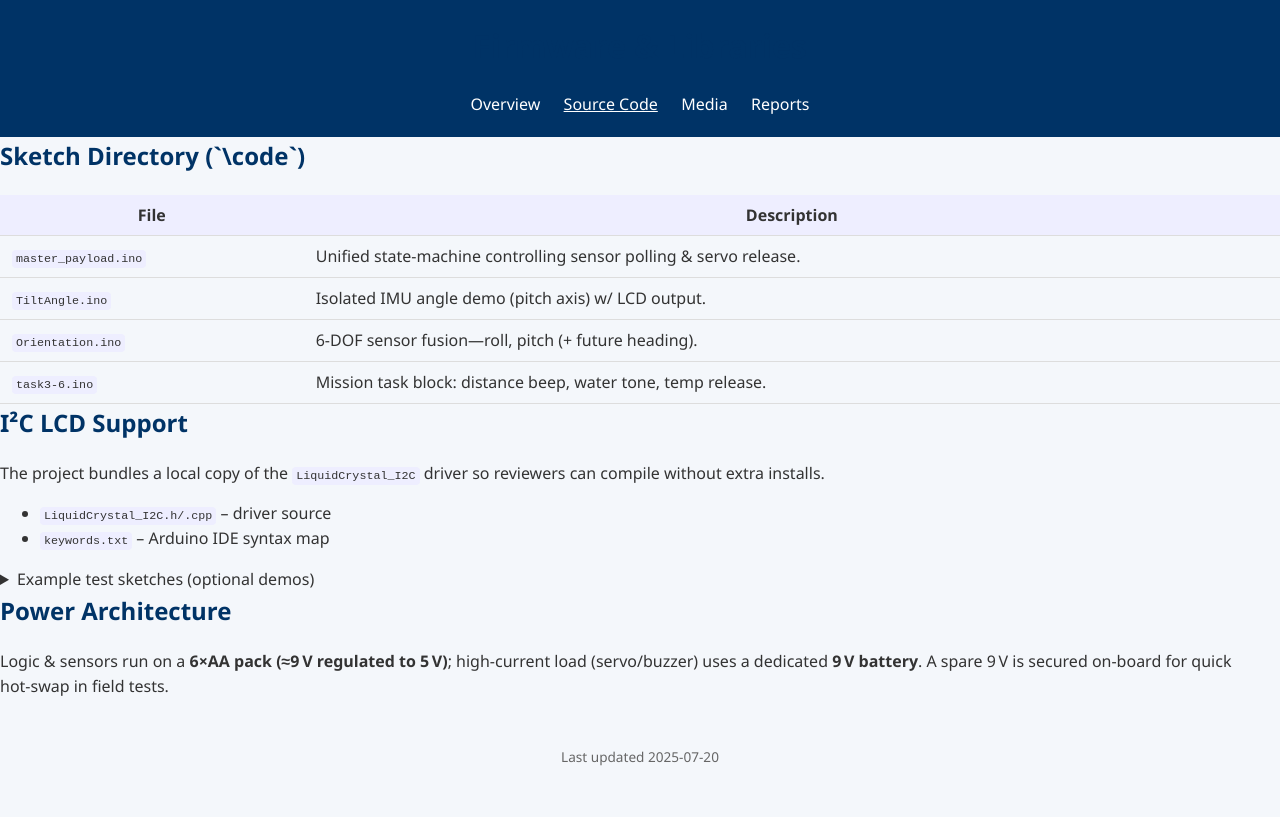
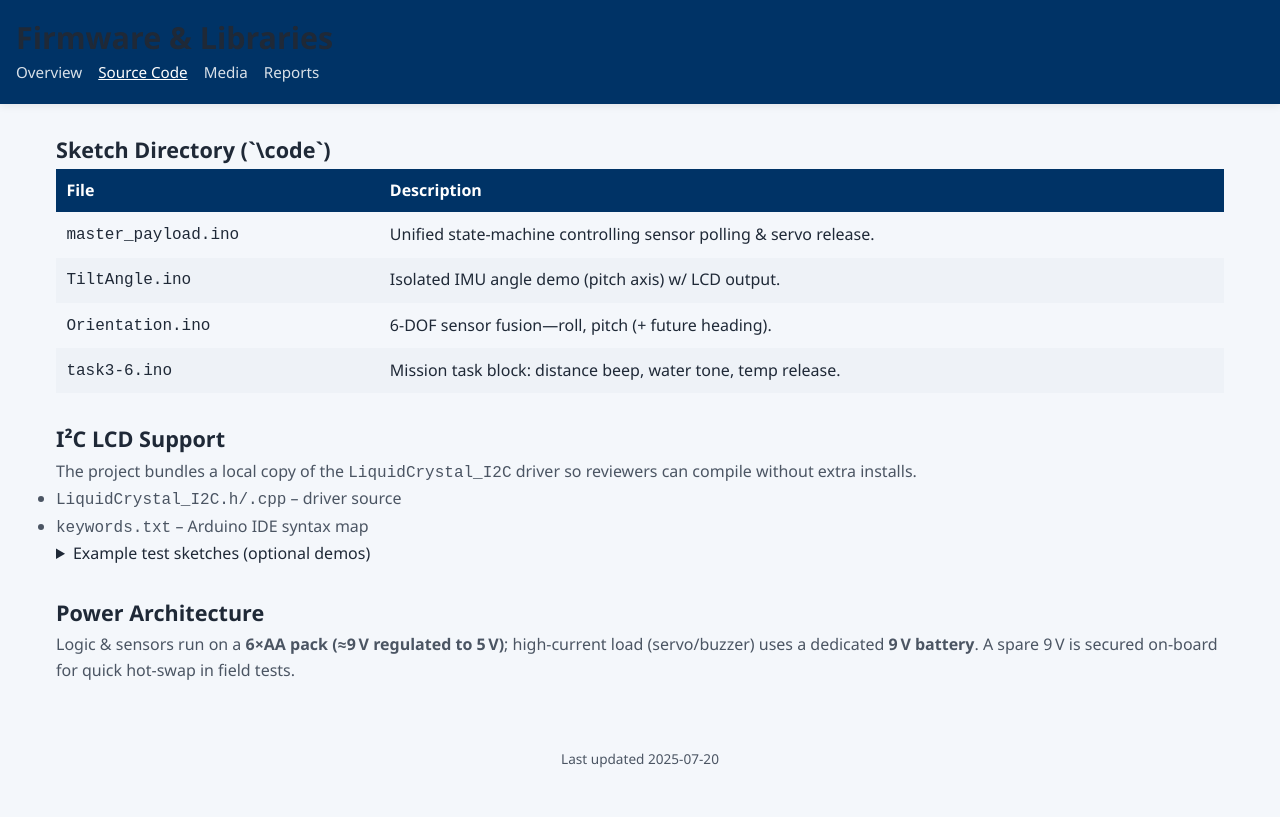
Before and after one commit to mtdubea/mtdubea.github.io, a plain HTML site: page mechatronics/code.html in a window 1280 px wide. Drawn offline with Linux system fonts and the light colour scheme.

Commit message:
Update style.css

```diff
--- a/mechatronics/style.css
+++ b/mechatronics/style.css
@@ -1,63 +1,104 @@
-/* ——— ROOT SETTINGS ——— */
+/* ──────────────────────────────────────────────────────────────
+   𝙈𝙚𝙘𝙝𝙖𝙩𝙧𝙤𝙣𝙞𝙘𝙨  𝙋𝙖𝙮𝙡𝙤𝙖𝙙  𝙒𝙚𝙗𝙨𝙞𝙩𝙚 – GLOBAL STYLE SHEET
+   Author : Matthew Dubea  |  Last build : 2025‑07‑20
+   ────────────────────────────────────────────────────────────── */
+
+/* ---------- 1. CSS Variables : colours / sizing ---------- */
 :root{
-  --brand:#003366;
-  --accent:#1a73e8;
-  --bg:#f4f7fb;
-  --card:#ffffff;
-  --text:#333;
+  --clr‑ink:#1f2937;          /* almost‑black text             */
+  --clr‑ink‑soft:#4b5563;      /* secondary text                */
+  --clr‑primary:#003366;       /* header/nav accent             */
+  --clr‑accent:#0074ff;        /* link & highlight accent       */
+  --clr‑bg:#f4f7fb;            /* page background               */
+  --clr‑card:#ffffff;          /* card / figure background      */
+  --clr‑card‑inset:#f7f9fc;    /* caption / inner section       */
+
   --radius:8px;
   --shadow:0 2px 8px rgba(0,0,0,.08);
-  font-family:"Segoe UI",sans-serif;
-  line-height:1.55;
+  --max‑w:1200px;
 }
 
-/* ——— GLOBAL ——— */
-html,body{margin:0;padding:0;background:var(--bg);color:var(--text);}
-h1,h2{color:var(--brand);margin-top:0}
-p{margin:0.6rem 0}
-code{background:#eef;border-radius:4px;padding:2px 4px;font-size:90%}
-a{color:var(--accent);text-decoration:none}
+/* ---------- 2. CSS Reset / base tags ---------- */
+*,*::before,*::after{box-sizing:border-box;margin:0;padding:0}
+body{
+  font-family:"Segoe UI",Roboto,Helvetica,Arial,sans-serif;
+  font-size:16px; line-height:1.6;
+  background:var(--clr‑bg); color:var(--clr‑ink);
+  -webkit-font-smoothing:antialiased;
+}
+h1,h2,h3,h4{line-height:1.25;color:var(--clr‑ink)}
+h1{font-size:1.9rem;font-weight:600;margin-bottom:.3rem}
+h2{font-size:1.35rem;font-weight:600;margin:.75rem 0 .4rem}
+p,li{color:var(--clr‑ink‑soft)}
+a{color:var(--clr‑accent);text-decoration:none}
 a:hover{text-decoration:underline}
-table{width:100%;border-collapse:collapse}
-th,td{padding:.5rem .75rem;border-bottom:1px solid #ddd}
+img{max-width:100%;display:block}
 
-/* ——— HEADER / NAV ——— */
-header{background:var(--brand);color:#fff;padding:1.3rem 1rem;text-align:center}
-header .subtitle{margin:.3rem 0;font-weight:300}
-nav{margin-top:.5rem}
-nav a{color:#fff;margin:0 .6rem;font-weight:500}
-nav a.active,nav a:hover{text-decoration:underline}
+/* ---------- 3. Page Header & Nav ---------- */
+header{
+  background:var(--clr‑primary);color:#fff;
+  padding:1.2rem 1rem;margin-bottom:2rem;
+  box-shadow:var(--shadow);
+}
+header h1{margin-bottom:.2rem}
+nav{
+  display:flex;gap:1rem;flex-wrap:wrap;
+  font-size:.95rem;font-weight:500;
+}
+nav a{color:#fff;opacity:.85}
+nav a.active,nav a:hover{opacity:1;text-decoration:underline}
 
-/* ——— HERO ——— */
-.hero{display:flex;flex-wrap:wrap;align-items:center;gap:1.5rem;margin:2rem auto;max-width:1100px}
-.hero-text{flex:1 1 300px}
-.hero-fig{flex:1 1 280px;text-align:center}
-.hero-fig img{max-width:100%;border-radius:var(--radius);box-shadow:var(--shadow)}
-.pill-list{display:flex;flex-wrap:wrap;gap:.4rem;margin-top:.8rem;padding:0;list-style:none}
-.pill-list li{background:var(--accent);color:#fff;font-size:.8rem;padding:.25rem .6rem;border-radius:20px}
+/* ---------- 4. Generic Sections / Cards ---------- */
+section{max-width:var(--max‑w);margin:0 auto 2rem;padding:0 1rem}
+.card{
+  background:var(--clr‑card);border-radius:var(--radius);
+  padding:1rem 1.25rem;margin-bottom:1rem;
+  box-shadow:var(--shadow);
+}
 
-/* ——— GALLERY ——— */
-.gallery{display:grid;grid-template-columns:repeat(auto-fill,minmax(220px,1fr));gap:1rem;margin:2rem}
-.gallery img{width:100%;border-radius:var(--radius);box-shadow:var(--shadow)}
-.gallery figcaption{text-align:center;font-size:.85rem;margin-top:.3rem}
+/* ---------- 5. Media Gallery Grid ---------- */
+.gallery{
+  display:grid;
+  grid-template-columns:repeat(auto-fill,minmax(260px,1fr));
+  gap:1rem;
+}
+.gallery figure{
+  background:var(--clr‑card);border-radius:var(--radius);
+  overflow:hidden;box-shadow:var(--shadow);
+}
+.gallery img{width:100%;height:auto}
+.gallery figcaption{
+  background:var(--clr‑card‑inset);
+  padding:.6rem .75rem;font-size:.9rem;
+}
 
-/* ——— FULL IMAGE (report) ——— */
-.full-img img{max-width:100%;border-radius:var(--radius);box-shadow:var(--shadow)}
-.full-img figcaption{text-align:center;font-size:.9rem;margin-top:.5rem}
+/* ---------- 6. Tables / Doc lists ---------- */
+table{width:100%;border-collapse:collapse;margin-bottom:1.5rem}
+th,td{padding:.55rem .65rem;text-align:left}
+th{background:var(--clr‑primary);color:#fff;font-weight:600}
+tbody tr:nth-child(odd){background:#eef2f7}
+ul.doc‑list{list-style:none;margin:.5rem 0 1rem;padding-left:1rem}
+ul.doc‑list li{margin:.35rem 0}
+ul.doc‑list li::before{
+  content:"📄";margin-right:.45rem;font-size:.9rem
+}
 
-/* ——— DOC LIST ——— */
-.doc-list{list-style:none;padding:0}
-.doc-list li{margin:.4rem 0}
-.doc-list a::before{content:"📄 ";}
+/* ---------- 7. Code blocks ---------- */
+pre{
+  background:#0f172a;color:#e2e8f0;
+  padding:1rem;border-radius:var(--radius);
+  overflow-x:auto;font-size:.85rem;margin:1rem 0
+}
 
-/* ——— TABLE ——— */
-th{background:#eef;font-weight:600}
+/* ---------- 8. Footer ---------- */
+footer{
+  text-align:center;font-size:.85rem;color:var(--clr‑ink‑soft);
+  padding:2rem 1rem 3rem;
+}
 
-/* ——— FOOTER ——— */
-footer{margin:3rem 0 1rem;text-align:center;font-size:.85rem;color:#666}
-
-/* ——— SMALL ——— */
-@media(max-width:720px){
-  .hero{flex-direction:column}
-  nav a{display:inline-block;margin:.35rem}
+/* ---------- 9. Responsive tweaks ---------- */
+@media(max-width:600px){
+  nav{gap:.6rem}
+  h1{font-size:1.6rem}
+  h2{font-size:1.18rem}
 }
```
